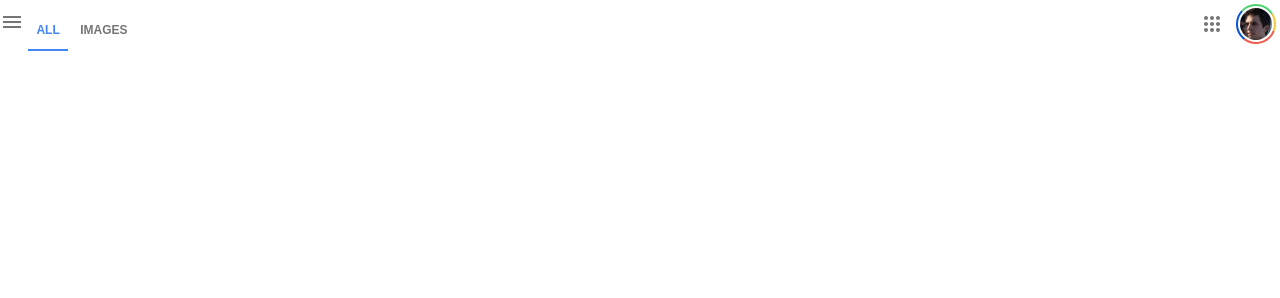
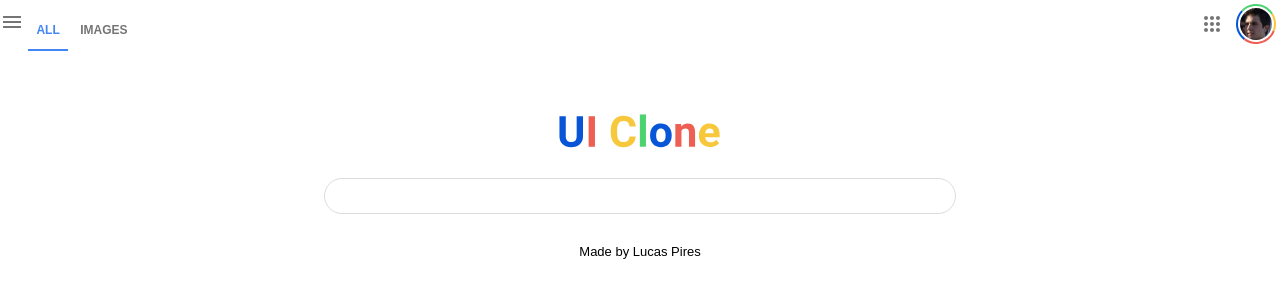
Before and after one commit to lucaspires-source/google-ui-clone, a plain HTML site: page index.html in a window 1280 px wide. Drawn offline with Linux system fonts and the light colour scheme.

Commit message:
finished main tag

```diff
--- a/index.html
+++ b/index.html
@@ -21,8 +21,12 @@
                 </div>
             </div>
     </header>
-    <main>
-
+    <main class="content">
+        <img class="content__logo" src="assets/images/logo.svg" alt="Logo">
+        <input class="content__search" type="text"/>
+        <div class="content__offer">
+            Made by Lucas Pires
+        </div>
     </main>
     <footer>
 
--- a/style.css
+++ b/style.css
@@ -1,4 +1,4 @@
-
+/*Reset*/
 
 *{
     margin: 0;
@@ -8,6 +8,8 @@
 *,input,button{
     font-family: Arial, sans-serif;
 }
+
+/*Header*/
 .menu{
     height: 48px;
     width: 100%;
@@ -66,3 +68,38 @@ border-radius: 50%;
     top:0;
     left:0;
 }
+
+
+/*Main*/
+
+.content{
+    display: flex;
+    flex-direction: column;
+    padding: 56px 8px 0;
+    align-items: center;
+
+}
+
+.content__logo{
+    height: 56px;
+}
+
+.content__search{
+    margin-top:18px;
+    width: 100%;
+    max-width: 50%;
+    padding: 7px 10px 6px 20px;
+    font-size: 18px;
+    color: rgba(0, 0, 0, 0.87);
+    background: transparent;
+    border-radius: 20px;
+    border: 1px solid #dadce0;
+    outline: 0;
+}
+
+.content__offer{
+    margin-top: 24px;
+    font-size: 13px;
+    padding: 6px 12px;
+}
+/*Footer*/
```
